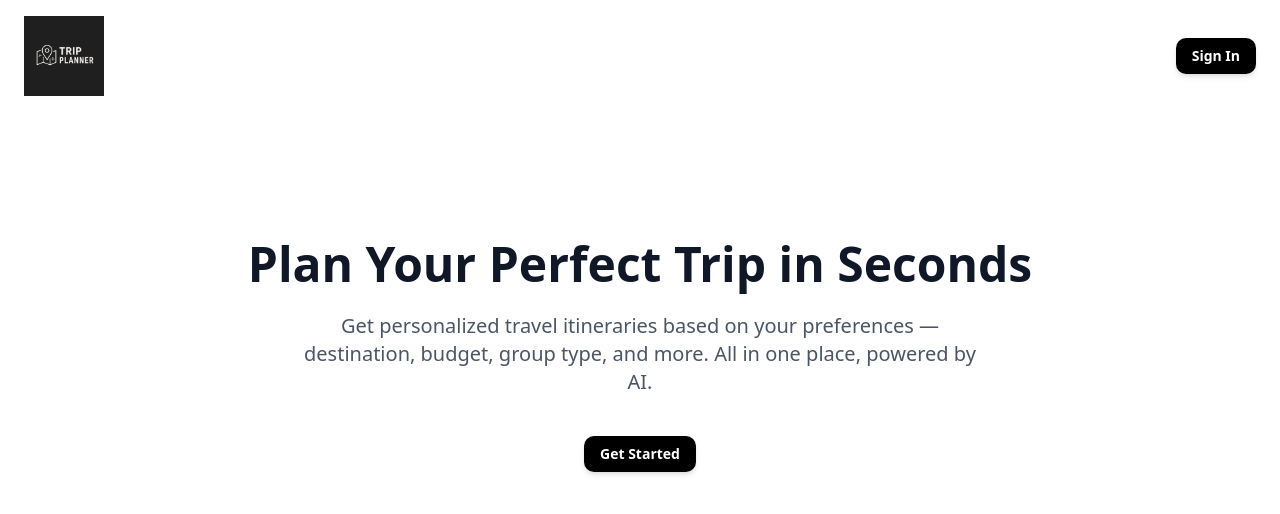
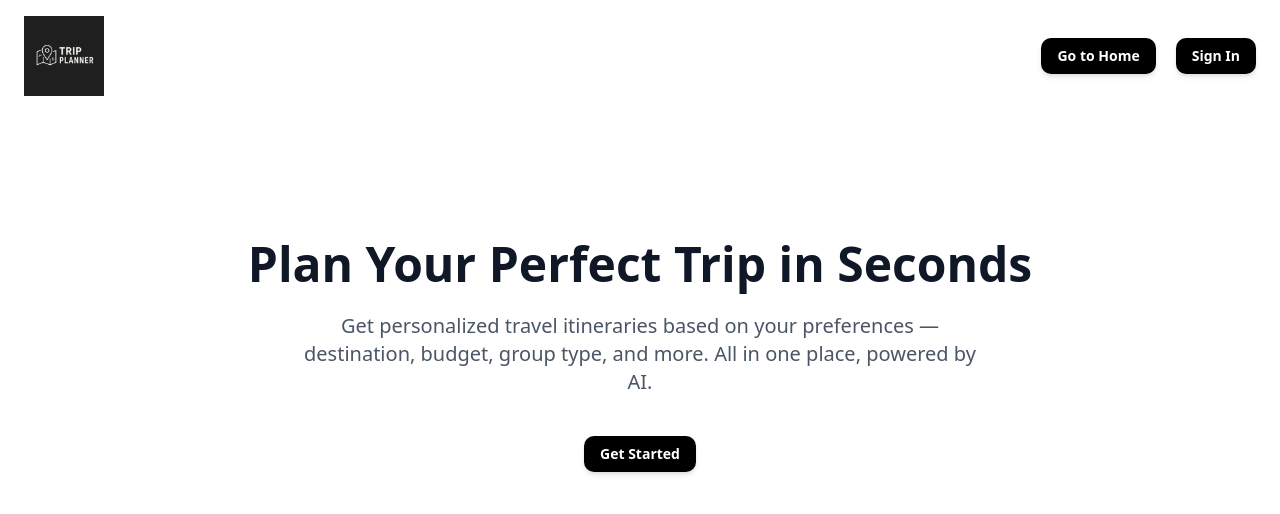
Before and after one commit to Ritik2317/ai-trip-planner, a React (Vite) app: page / in a window 1280 px wide. Shown: the top 514 px of the page. Built offline with nearby package versions, Linux system fonts and the light colour scheme; no server answers.

Commit message:
Final Touches

```diff
--- a/src/components/customs/Header.jsx
+++ b/src/components/customs/Header.jsx
@@ -55,6 +55,9 @@ function Header() {
         <div>
             {user?
               <div className="flex items-center gap-4">
+                <a href='/'>
+                <Button className='cursor-pointer'>Go to Home</Button>
+                </a>
                 <a href='/create-trip'>
                 <Button className='cursor-pointer'>Create Another Trip</Button>
                 </a>
@@ -66,7 +69,7 @@ function Header() {
                     <img
                       src={user?.picture}
                       alt="User"
-                      className="w-10 h-10 rounded-full object-cover border"
+                      className="w-10 h-10 rounded-full object-cover border cursor-pointer"
                       referrerPolicy="no-referrer"
                       onError={(e) => {
                         console.error("Failed to load image:", e.target.src);
@@ -75,15 +78,23 @@ function Header() {
                     />
                 </PopoverTrigger>
                   <PopoverContent>
+                    <a href='/'>
                     <h2 className='cursor-pointer'onClick={()=>{
                       googleLogout();
                       localStorage.clear();
                       window.location.reload();
                     }}>Logout</h2>
+                    </a>
                   </PopoverContent>
                 </Popover>
               </div>:
-              <Button variant='black' onClick={()=>setOpenDialog(true)}>Sign In</Button>}
+              <div>
+                <a href='/'>
+                <Button variant='black' className='cursor-pointer mx-5'>Go to Home</Button>
+                </a>
+              <Button variant='black' onClick={()=>setOpenDialog(true)}>Sign In</Button>
+              </div>
+            }
         </div>
         <Dialog open={openDialog}>
           <DialogContent className="max-w-sm rounded-2xl p-6 shadow-lg bg-white dark:bg-zinc-900 text-center space-y-4">
```
